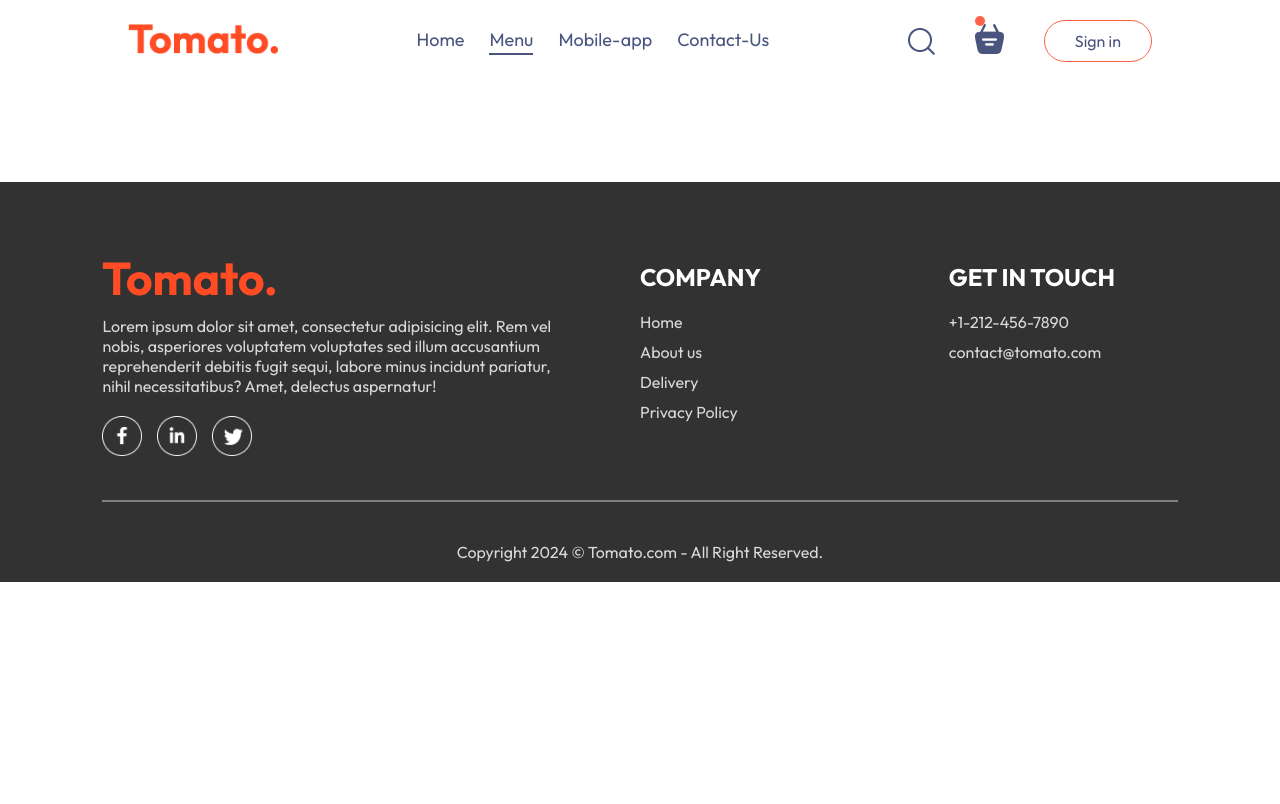
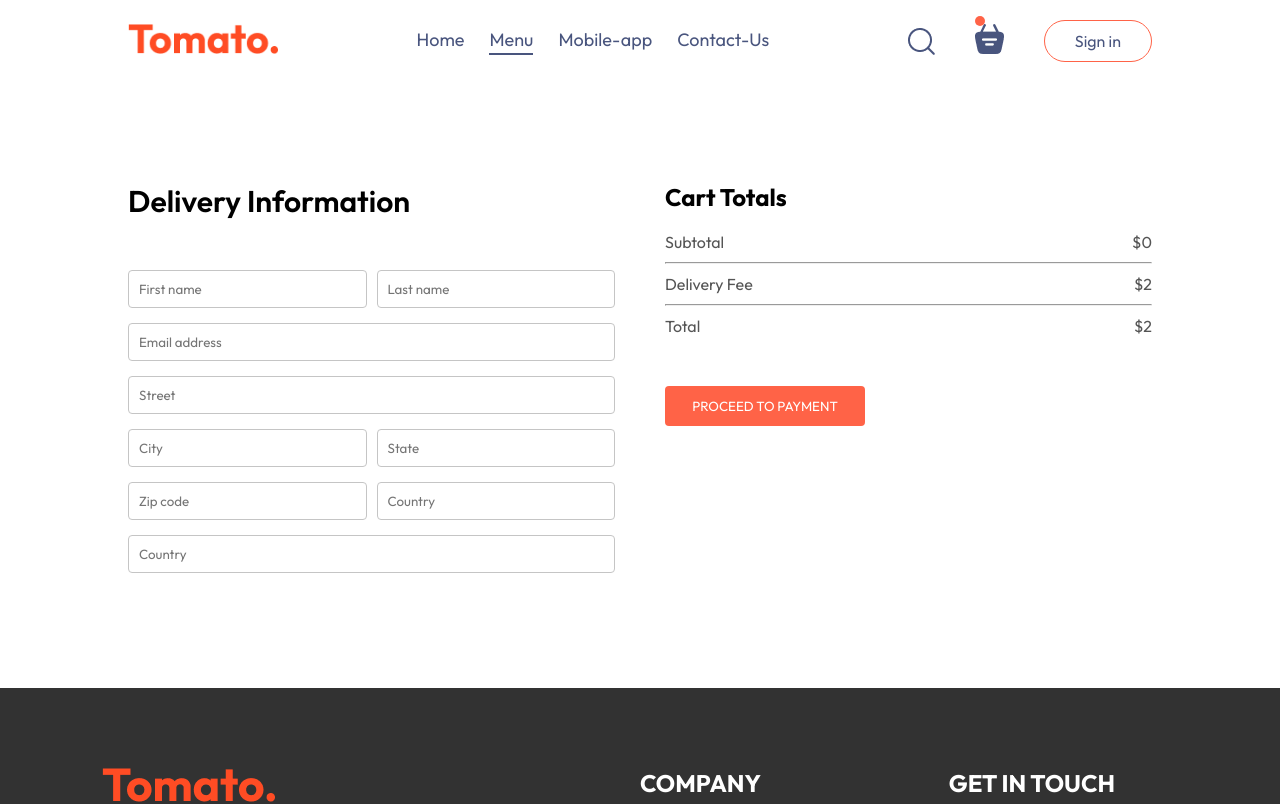
Before and after one commit to anwghub/Food_Delivery_App, a React (Vite) app in the folder frontend/: page /order in a window 1280 px wide. Shown: the top 804 px of the page. Built offline with nearby package versions, Linux system fonts and the light colour scheme.

Commit message:
place-order added

```diff
--- a/frontend/src/pages/Cart/Cart.jsx
+++ b/frontend/src/pages/Cart/Cart.jsx
@@ -1,11 +1,15 @@
 /* eslint-disable react/jsx-key */
 /* eslint-disable no-unused-vars */
-import React, { useContext } from 'react'
+import React, { useContext,  } from 'react'
 import './Cart.css'
 import {StoreContext} from '../../Context/StoreContext'
+import { useNavigate } from 'react-router-dom';
 
 const Cart = () => {
   const {cartItems,food_list,removeFromCart,getTotalCartAmount} = useContext(StoreContext);
+
+  const navigate = useNavigate();
+
   return (
     <div className="cart">
       <div className="cart-items">
@@ -50,7 +54,7 @@ const Cart = () => {
             <hr />
             <div className="cart-total-details">
               <p>Delivery Fee</p>
-              <p>${20}</p>
+              <p>${2}</p>
             </div>
             <hr />
             <div className="cart-total-details">
@@ -58,7 +62,7 @@ const Cart = () => {
               <p>${getTotalCartAmount()+2}</p>
             </div>
           </div>
-          <button>PROCEED TO CHECKOUT</button>
+          <button onClick={()=>navigate('./order')}>PROCEED TO CHECKOUT</button>
         </div>
         <div className="cart-promocode">
           <div>
--- a/frontend/src/pages/PlaceOrder/PlaceOrder.css
+++ b/frontend/src/pages/PlaceOrder/PlaceOrder.css
@@ -0,0 +1,38 @@
+.place-order{
+    display: flex;
+    align-items: start;
+    justify-content: space-between;
+    gap: 50px;
+    margin-top: 100px;
+}
+.place-order-left{
+    width: 100%;
+    max-width: max(30%, 500px);
+}
+.place-order-left .title{
+    font-size: 30px;
+    font-weight: 600;
+    margin-bottom: 50px;
+}
+
+.place-order-left input{
+    margin-bottom: 15px;
+    width: 100%;
+    padding: 10px;
+    border: 1px solid #c5c5c5;
+    border-radius: 4px;
+    outline-color: tomato;
+}
+
+.place-order-left .multi-fields{
+    display: flex;
+    gap: 10px;
+}
+
+.place-order-right{
+    width: 100%;
+    max-width: max(40%, 500px);
+}
+.place-order .cart-total button{
+    margin-top: 30px;
+}
--- a/frontend/src/pages/PlaceOrder/PlaceOrder.jsx
+++ b/frontend/src/pages/PlaceOrder/PlaceOrder.jsx
@@ -1,12 +1,55 @@
 // eslint-disable-next-line no-unused-vars
-import React from 'react'
+import React, { useContext } from 'react'
 import './PlaceOrder.css'
+import { StoreContext } from '../../Context/StoreContext'
 
 const PlaceOrder = () => {
+
+  const {getTotalCartAmount}= useContext(StoreContext);
+
   return (
-    <div>
-
-    </div>
+    <form className="place-order">
+      <div className="place-order-left">
+        <p className="title">Delivery Information</p>
+        <div className="multi-fields">
+          <input type="text" placeholder='First name' />
+          <input type="text" placeholder='Last name' />
+        </div>
+        <input type="text" placeholder='Email address' />
+        <input type="text" placeholder='Street' />
+        <div className="multi-fields">
+          <input type="text" placeholder='City' />
+          <input type="text" placeholder='State' />
+        </div>
+        <div className="multi-fields">
+          <input type="text" placeholder='Zip code' />
+          <input type="text" placeholder='Country' />
+        </div>
+        <input type="text" placeholder='Country' />
+      </div>
+      <div className="place-order-right">
+      <div className="cart-total">
+          <h2>Cart Totals</h2>
+          <div>
+            <div className="cart-total-details">
+              <p>Subtotal</p>
+              <p>${getTotalCartAmount()}</p>
+            </div>
+            <hr />
+            <div className="cart-total-details">
+              <p>Delivery Fee</p>
+              <p>${2}</p>
+            </div>
+            <hr />
+            <div className="cart-total-details">
+              <p>Total</p>
+              <p>${getTotalCartAmount()+2}</p>
+            </div>
+          </div>
+          <button >PROCEED TO PAYMENT</button>
+        </div>
+      </div>
+    </form>
   )
 }
 
```
